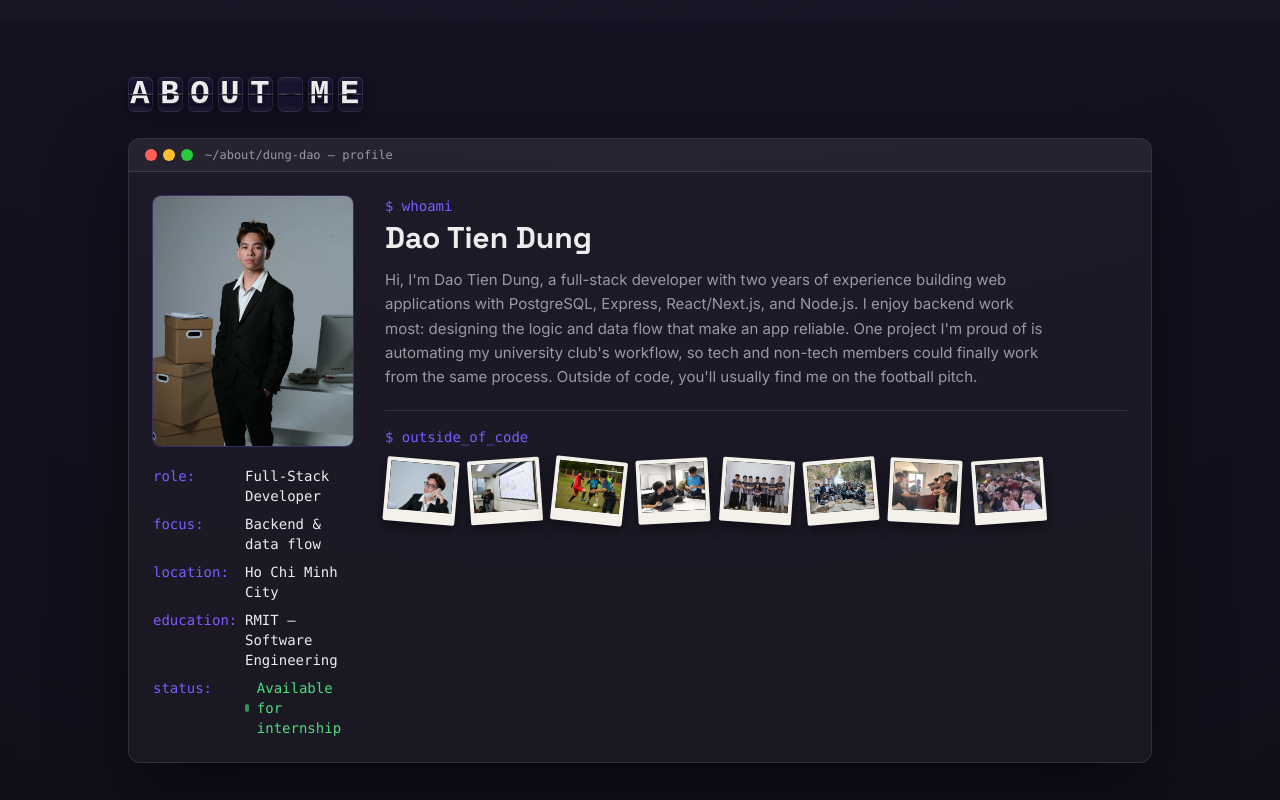
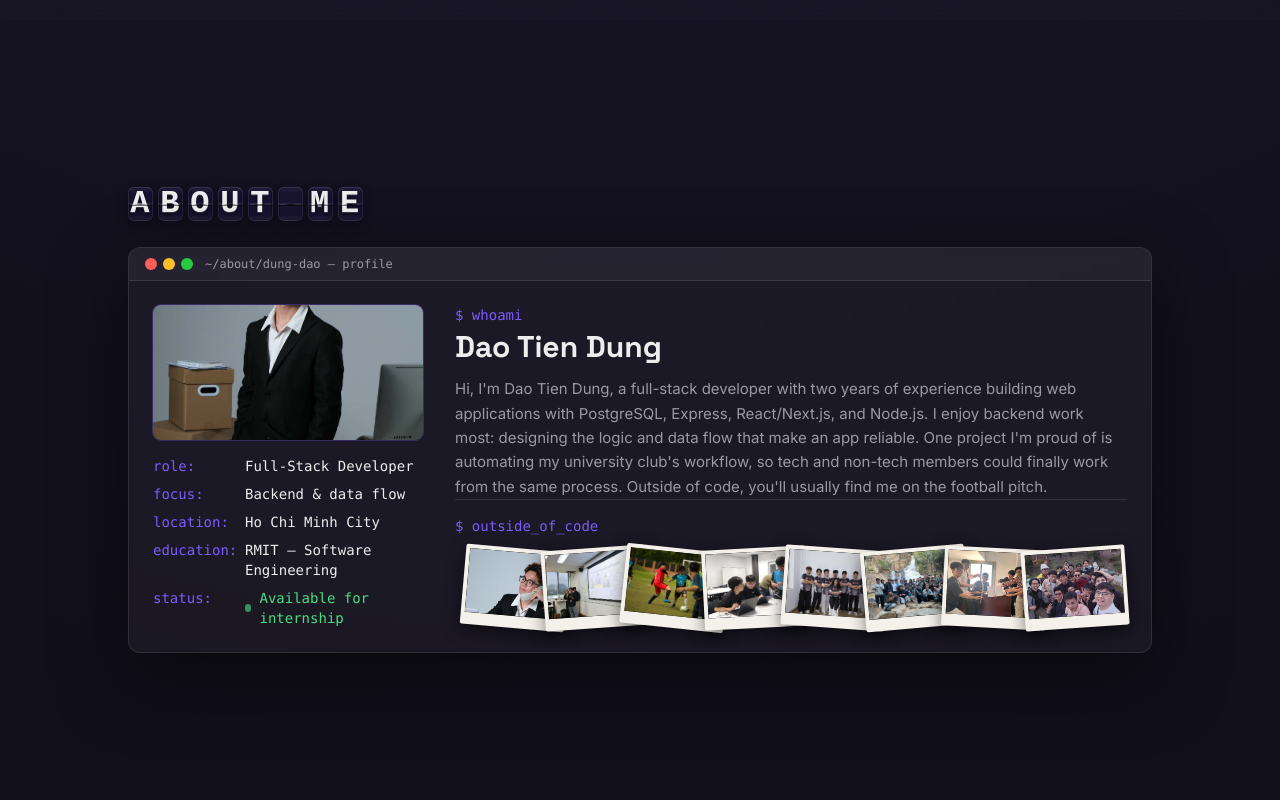
Before and after one commit to DungDao59/Portfolio, a Next.js app: page / in a window 1280 px wide. Shown: the part 780-1580 px from the top of the page. Built offline with nearby package versions, Linux system fonts and the light colour scheme.

Commit message:
feat(about): 35/65 columns, height-capped window (portrait flexes), bigger overlapping polaroids

```diff
--- a/components/sections/About.tsx
+++ b/components/sections/About.tsx
@@ -13,16 +13,16 @@ const FACTS: { label: string; value: string }[] = [
 
 export function About() {
   const main = content.photo ?? content.aboutPhotos[0]?.src;
-  const thumbs = content.aboutPhotos.slice(1); // all extra photos become thumbnails
+  const thumbs = content.aboutPhotos.slice(1); // all extra photos become polaroids
 
   return (
     <Section id="about">
       <FlapHeading text="ABOUT ME" className="mb-5" fontSize="clamp(20px, 3.4vw, 32px)" />
       <Reveal>
-        {/* themed profile "window" */}
-        <div className="mx-auto w-full overflow-hidden rounded-xl border border-white/10 bg-white/[0.04] shadow-[0_24px_70px_rgba(0,0,0,0.5)] backdrop-blur-sm">
+        {/* themed profile "window" — capped to the viewport so it always fits one screen */}
+        <div className="mx-auto flex max-h-[74vh] w-full flex-col overflow-hidden rounded-xl border border-white/10 bg-white/[0.04] shadow-[0_24px_70px_rgba(0,0,0,0.5)] backdrop-blur-sm">
           {/* title bar */}
-          <div className="flex items-center gap-3 border-b border-white/10 bg-white/[0.04] px-4 py-2">
+          <div className="flex shrink-0 items-center gap-3 border-b border-white/10 bg-white/[0.04] px-4 py-2">
             <span className="flex gap-1.5">
               <span className="h-3 w-3 rounded-full bg-[#ff5f56]" />
               <span className="h-3 w-3 rounded-full bg-[#ffbd2e]" />
@@ -32,15 +32,21 @@ export function About() {
           </div>
 
           {/* body */}
-          <div className="grid gap-6 p-6 md:grid-cols-[200px_1fr] md:gap-8">
-            {/* left: portrait + facts */}
-            <div>
+          <div className="grid min-h-0 flex-1 gap-6 p-6 md:grid-cols-[35fr_65fr] md:gap-8">
+            {/* left: portrait (flexes to fill) + facts */}
+            <div className="flex min-h-0 flex-col">
               {main && (
-                <div className="relative aspect-[4/5] w-full overflow-hidden rounded-lg ring-1 ring-accent/30">
-                  <Image src={main} alt={content.name} fill sizes="200px" className="object-cover" />
+                <div className="relative min-h-0 w-full flex-1 overflow-hidden rounded-lg ring-1 ring-accent/30">
+                  <Image
+                    src={main}
+                    alt={content.name}
+                    fill
+                    sizes="(max-width: 768px) 100vw, 40vw"
+                    className="object-cover"
+                  />
                 </div>
               )}
-              <dl className="mt-5 space-y-2 font-mono text-sm">
+              <dl className="mt-4 shrink-0 space-y-2 font-mono text-sm">
                 {FACTS.map((f) => (
                   <div key={f.label} className="flex gap-3">
                     <dt className="w-20 shrink-0 text-accent">{f.label}:</dt>
@@ -57,23 +63,23 @@ export function About() {
               </dl>
             </div>
 
-            {/* right: whoami + bio + hobbies */}
-            <div className="flex min-w-0 flex-col">
+            {/* right: whoami + bio + polaroids */}
+            <div className="flex min-h-0 flex-col">
               <p className="mb-1 font-mono text-sm text-accent">$ whoami</p>
               <h2 className="font-display mb-3 text-3xl font-bold">{content.name}</h2>
-              <p className="max-w-2xl text-[15px] leading-relaxed text-muted">{content.about}</p>
+              <p className="text-[15px] leading-relaxed text-muted">{content.about}</p>
 
-              <div className="mt-5 border-t border-white/10 pt-4">
+              <div className="mt-auto shrink-0 border-t border-white/10 pt-4">
                 <p className="mb-3 font-mono text-sm text-accent">$ outside_of_code</p>
-                <div className="flex flex-wrap gap-3">
-                  {thumbs.map((t) => (
+                <div className="flex pl-2">
+                  {thumbs.map((t, i) => (
                     <div
                       key={t.src}
                       style={{ transform: `rotate(${t.rotate}deg)` }}
-                      className="shrink-0 rounded-[2px] bg-[#f4f1ea] p-1 pb-3 shadow-[0_6px_14px_rgba(0,0,0,0.45)] transition-transform duration-200 hover:z-10 hover:rotate-0 hover:scale-110"
+                      className={`${i > 0 ? "-ml-6" : ""} shrink-0 rounded-[2px] bg-[#f4f1ea] p-1 pb-3 shadow-[0_6px_16px_rgba(0,0,0,0.5)] transition-transform duration-200 hover:z-10 hover:rotate-0 hover:scale-110`}
                     >
-                      <div className="relative h-12 w-16 overflow-hidden bg-black">
-                        <Image src={t.src} alt="" fill sizes="80px" className="object-cover" />
+                      <div className="relative h-16 w-24 overflow-hidden bg-black">
+                        <Image src={t.src} alt="" fill sizes="96px" className="object-cover" />
                       </div>
                     </div>
                   ))}
```
